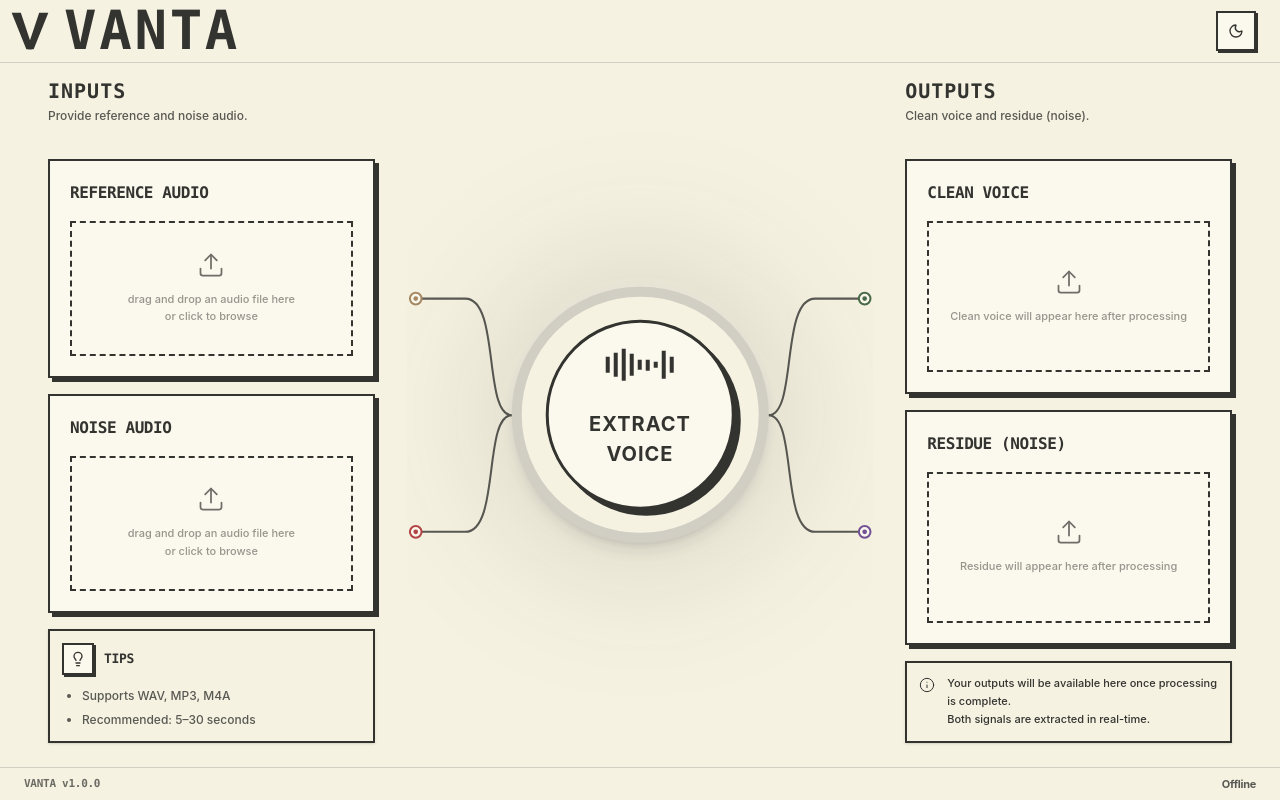
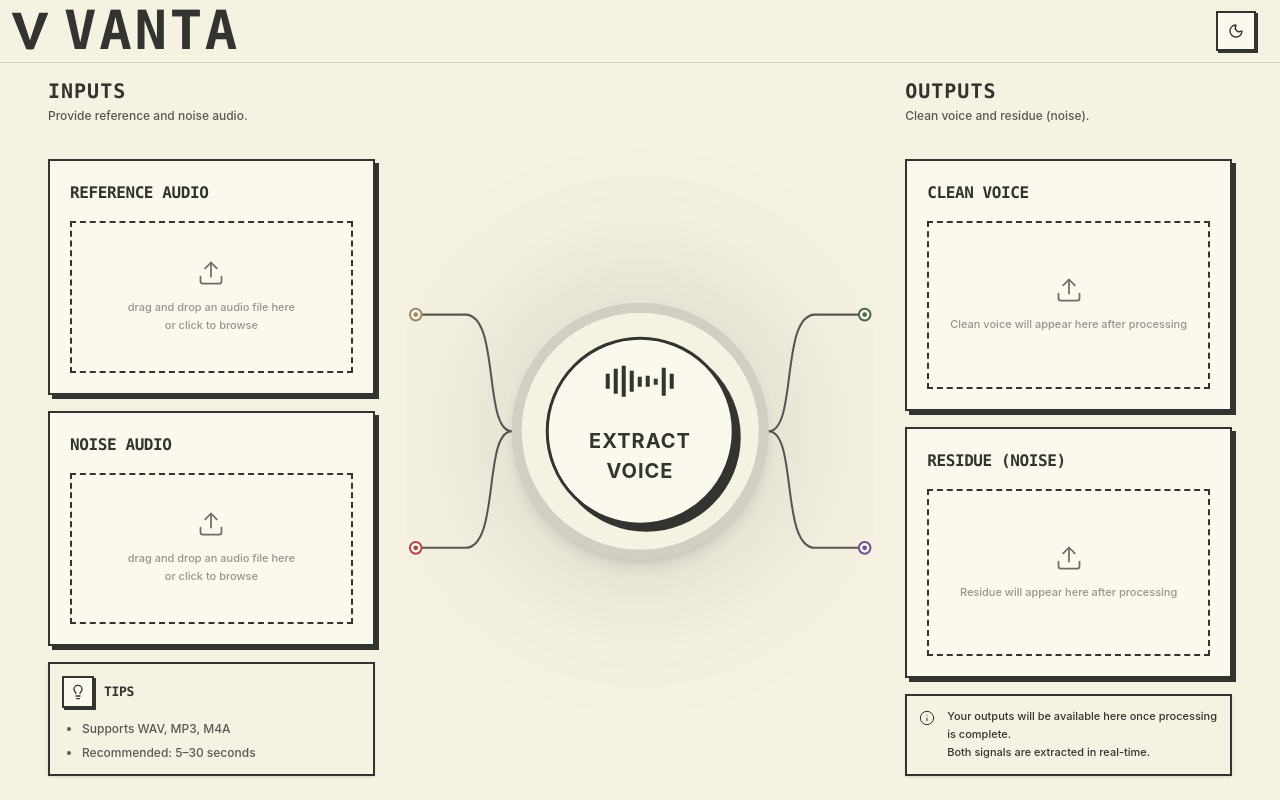
Before and after one commit to Komalpreet2809/Vanta, a Next.js app in the folder web/: page / in a window 1280 px wide. Built offline with nearby package versions, Linux system fonts and the light colour scheme; no server answers.

Commit message:
style: remove footer and status indicators for a cleaner UI

```diff
--- a/web/src/components/VantaApp.tsx
+++ b/web/src/components/VantaApp.tsx
@@ -216,13 +216,7 @@ export function VantaApp() {
           </section>
         </main>
 
-        <footer className="px-6 py-2 border-t border-[var(--border-main)] flex items-center justify-between bg-[var(--bg-footer)]">
-           <span className="text-[11px] font-mono font-bold tracking-tight opacity-70">VANTA v1.0.0</span>
-           <div className="flex items-center gap-2 opacity-80">
-              <div className={`h-2 w-2 rounded-full ${backend === "online" ? "bg-[var(--c-green)]" : "bg-[var(--c-red)]"}`} />
-              <span className="text-[11px] font-bold tracking-tight">{backend === "online" ? "Ready" : "Offline"}</span>
-           </div>
-        </footer>
+
     </div>
   );
 }
```
